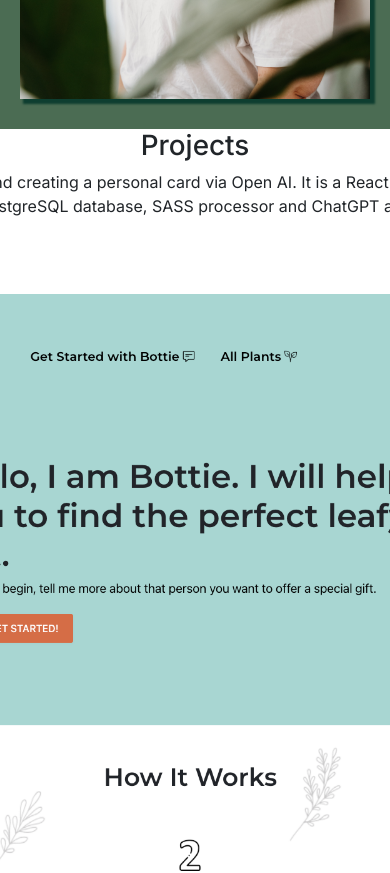
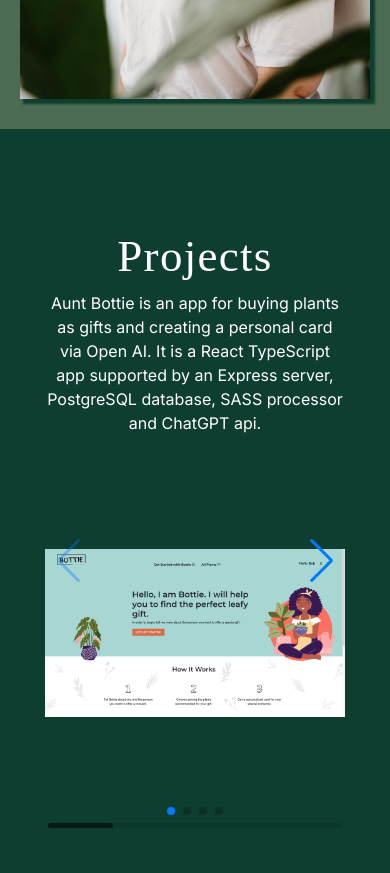
Before and after one commit to rebecca-kurtis/traction-rec-cover-app, a Next.js app: page / in a window 390 px wide. Shown: the part 2560-3433 px from the top of the page. Built offline with nearby package versions, Linux system fonts and the light colour scheme; a web font is replaced by a local one.

Commit message:
Add project component code

```diff
--- a/components/Projects.js
+++ b/components/Projects.js
@@ -26,6 +26,7 @@ const Slide = () => {
       onSwiper={(swiper) => console.log(swiper)}
       onSlideChange={() => console.log("slide change")}
     >
+      <div>
       <SwiperSlide>
         <p className="text-navy text-lg mb-5 text-center">
           Aunt Bottie is an app for buying plants as gifts and creating a
@@ -109,6 +110,8 @@ const Slide = () => {
           />
         </a>
       </SwiperSlide>
+      </div>
+
     </Swiper>
   );
 };
@@ -117,7 +120,8 @@ const Slide = () => {
 export const Projects = () => {
   return (
     <div className={styles.projectsContainer}>
-      <h1>Projects</h1>
+      <div className={styles.projectsSpacer} />
+      <h2 className={styles.projectsHeader}>Projects</h2>
       <div className={styles.slideshowContainer}>
         <Slide className={styles.slideshow} />
       </div>
--- a/styles/Projects.module.scss
+++ b/styles/Projects.module.scss
@@ -7,18 +7,70 @@
   justify-content: center;
   align-items: center;
   height: fit-content;
-  // background-color: $sageGreen;
+  background-color: $darkGreen;
+  color: $white;
 }
 
 .slideshowContainer {
   width: 1200px;
   max-height: fit-content;
+  justify-content: center;
+  align-items: center;
+}
+
+.projectsHeader {
+  font-family: $headerFont;
+  text-align: center;
+  letter-spacing: 1.3px;
+  font-size: 45px;
 }
 
 .slideImage{
   object-fit: contain;
+  justify-content: center;
+  align-items: center;
 }
 
 .projectsSpacer {
   height: 100px;
 }
+
+//mobile styling
+@media only screen and (max-width: 979.99px) {
+
+  .projectsContainer {
+    display: flex;
+    flex-direction: column;
+    // height: fit-content;
+    // width: 100%;
+  }
+
+  .slideshowContainer {
+    // justify-content: center;
+    // align-items: center;
+    // align-content: center;
+    // position: relative;
+    width: 300px;
+    // object-fit: contain;
+    // width:max-content;
+    // width: min-content;
+    // height: auto;
+    // max-height: fit-content;
+  }
+
+  .slideImage{
+    justify-content: center;
+    align-content: center;
+    // object-fit: none;
+    width: 300px;
+    height: 300px;
+    // width: auto;
+    // height: auto;
+  }
+  button Navigation.swiper-button-next, .swiper-rtl .swiper-button-prev {
+    display: none;
+  }
+  Navigation.swiper-button-prev {
+    display: none;
+  }
+}
```
